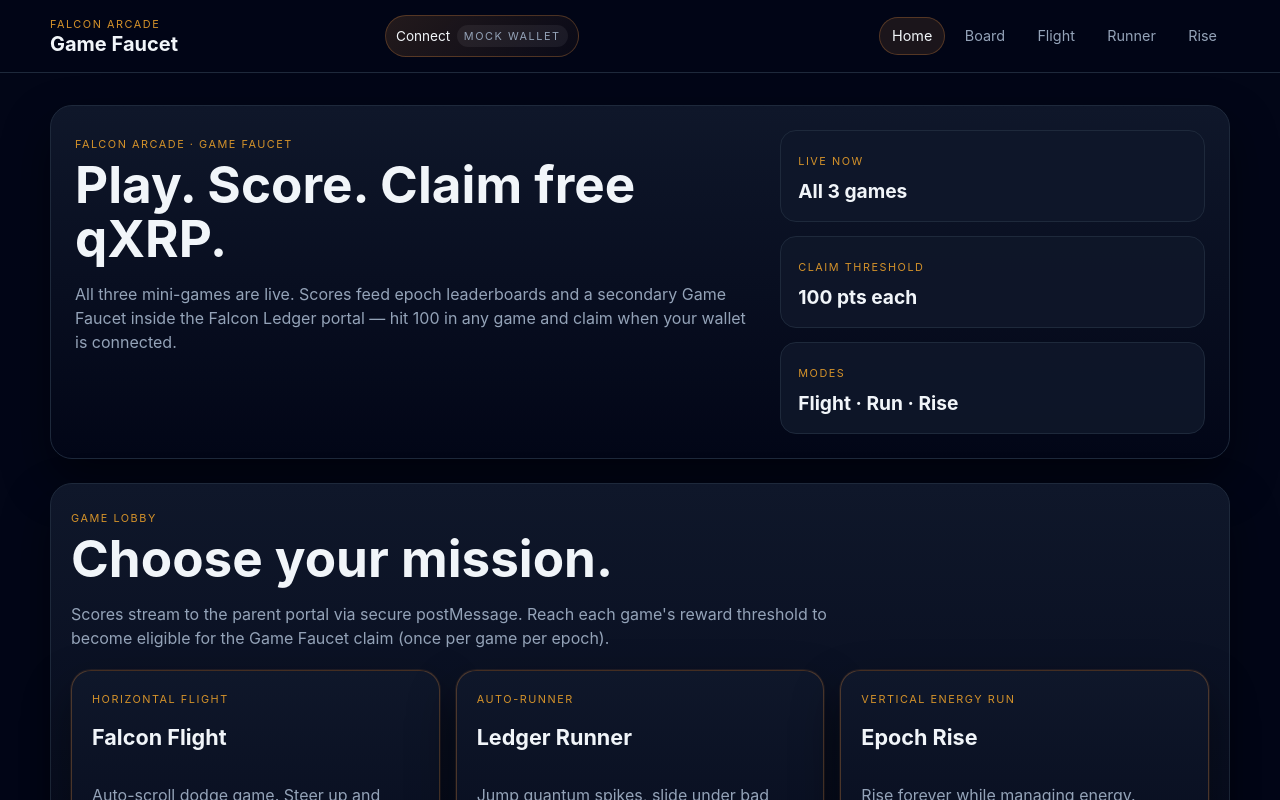
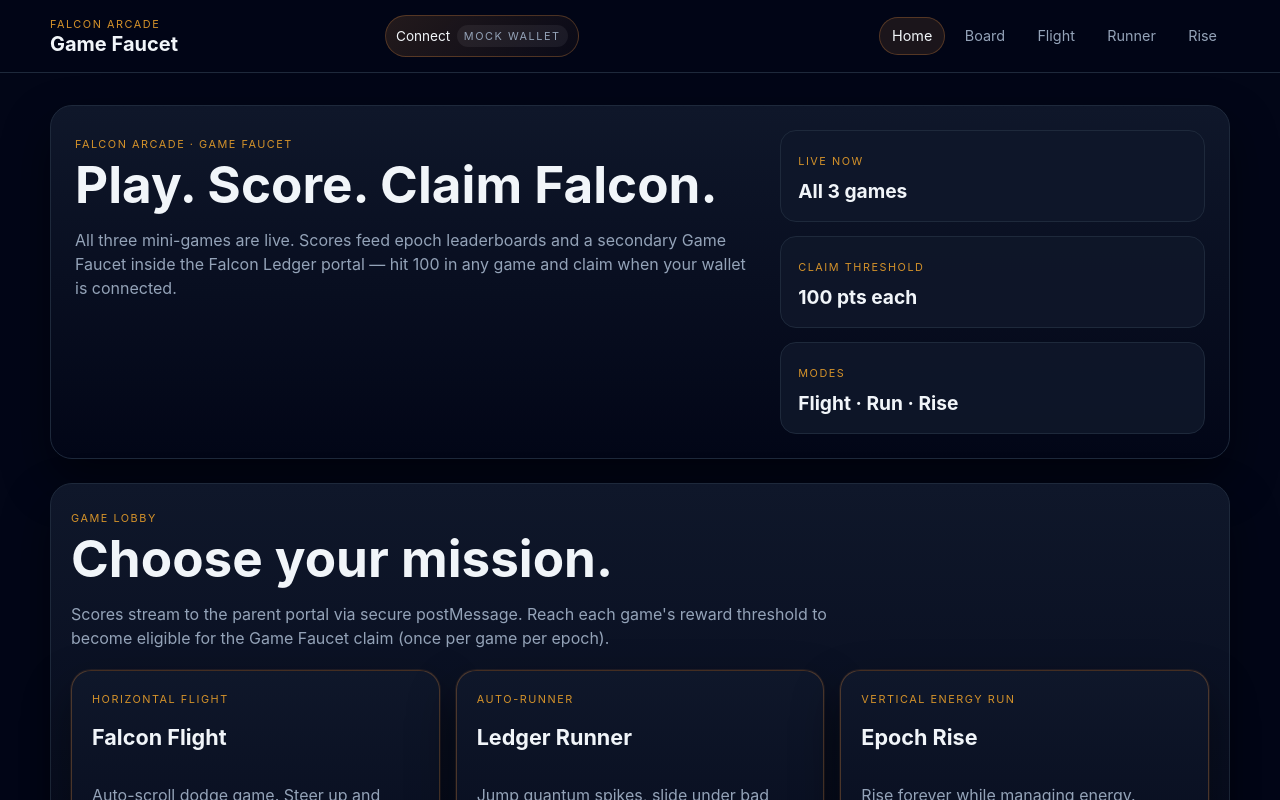
Before and after one commit to beartec-jpg/Falcon-arcade-, a React (Vite) app: page / in a window 1280 px wide. Shown: the top 800 px of the page. Built offline with nearby package versions, Linux system fonts and the light colour scheme.

Commit message:
ui: change home headline to Claim Falcon

```diff
--- a/src/pages/HomePage.tsx
+++ b/src/pages/HomePage.tsx
@@ -7,7 +7,7 @@ export function HomePage() {
       <section className="hero">
         <div>
           <span className="section-label">Falcon Arcade · Game Faucet</span>
-          <h2 className="hero__title">Play. Score. Claim free qXRP.</h2>
+          <h2 className="hero__title">Play. Score. Claim Falcon.</h2>
           <p className="hero__copy">
             All three mini-games are live. Scores feed epoch leaderboards and a
             secondary Game Faucet inside the Falcon Ledger portal — hit 100 in any
```
